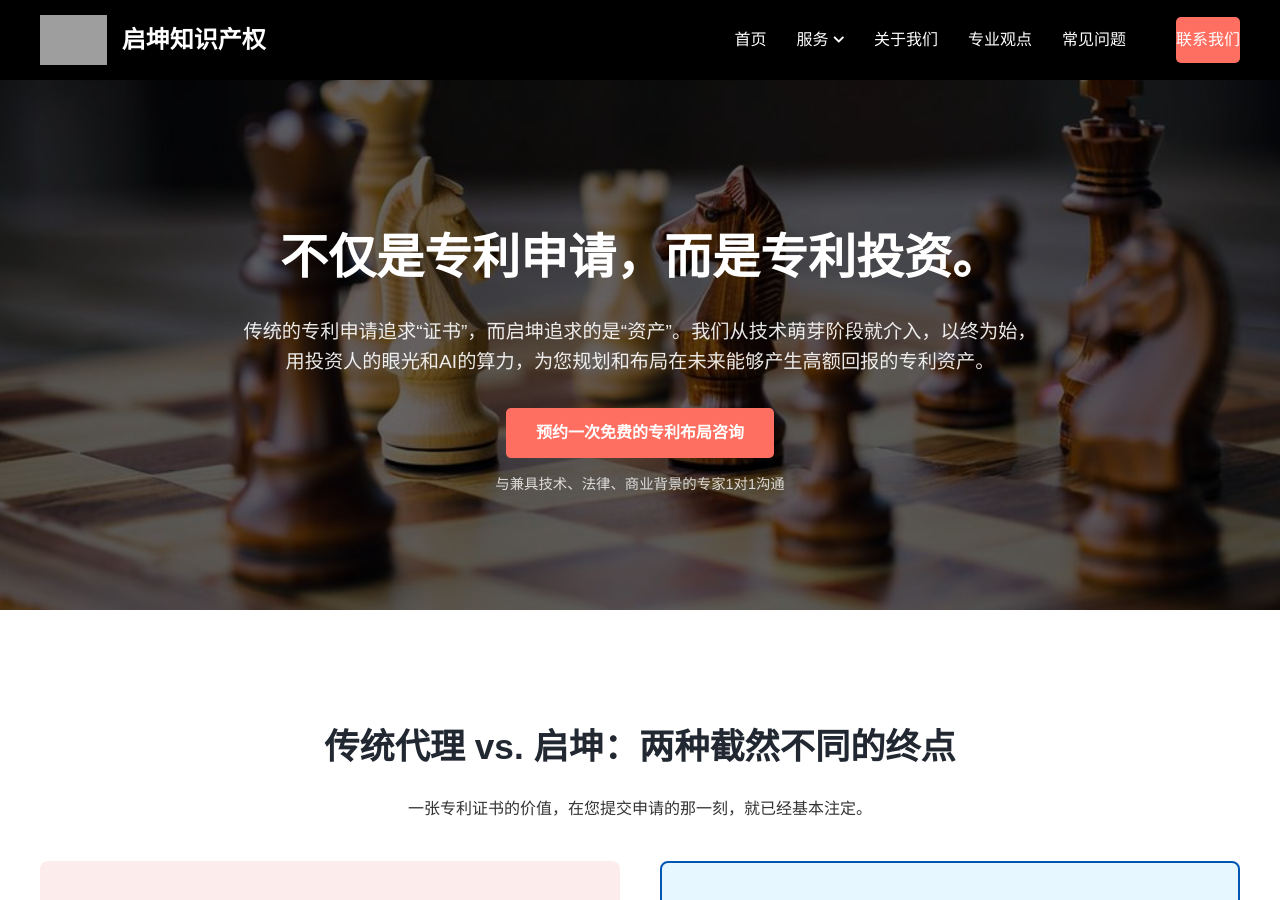
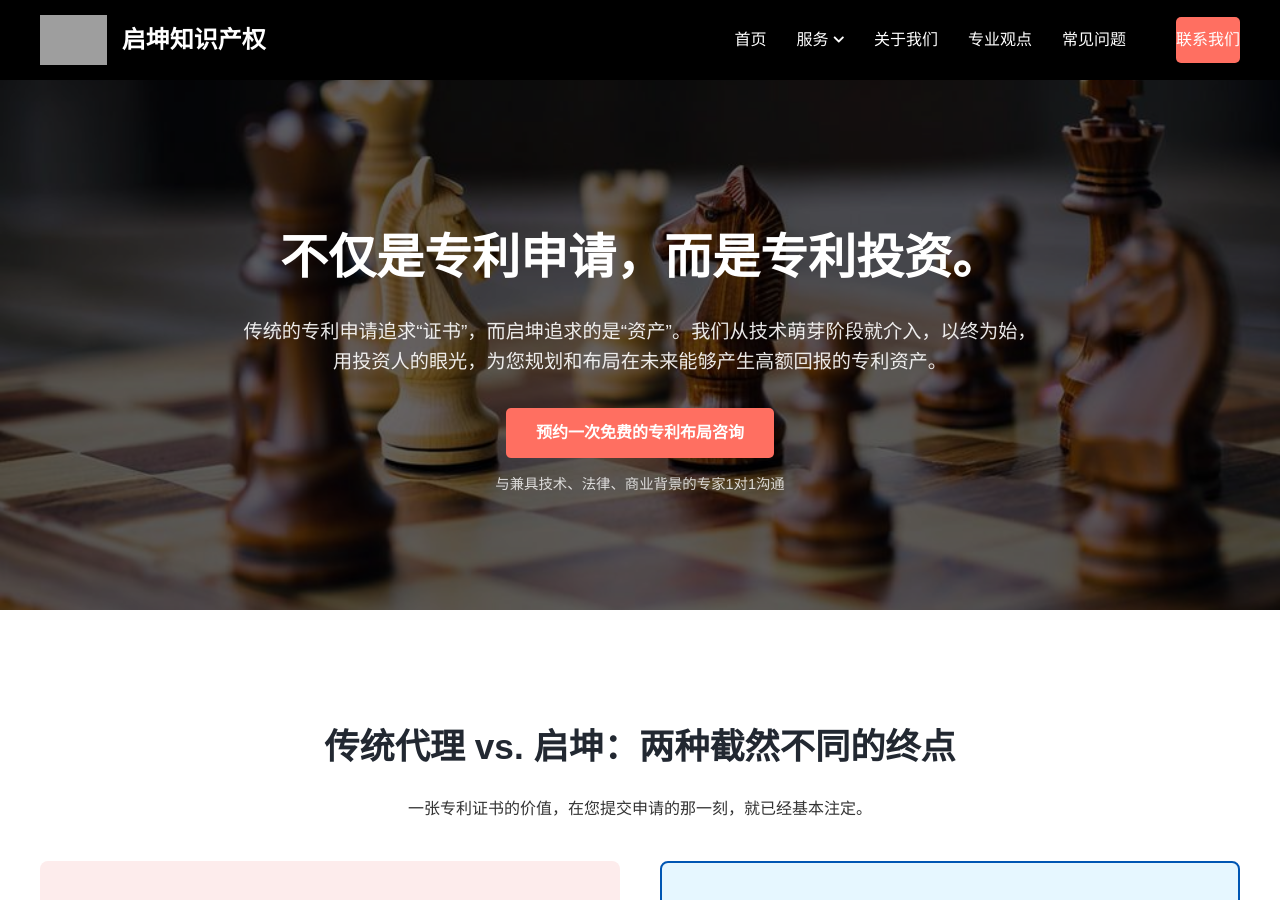
Before and after one commit to inventmain/qikunip, a Jekyll site: the page high-value-patent-layout.html, which Jekyll copies as it is, in a window 1280 px wide and 900 px high. Built offline with Jekyll 4.4.1, drawn with Linux system fonts in a browser that asks for light colours; grey boxes are pictures that could not be loaded.

Commit message:
Update high-value-patent-layout.html

```diff
--- a/high-value-patent-layout.html
+++ b/high-value-patent-layout.html
@@ -112,7 +112,7 @@
         <section class="hero">
             <div class="container">
                 <h1>不仅是专利申请，而是专利投资。</h1>
-                <p class="subtitle">传统的专利申请追求“证书”，而启坤追求的是“资产”。我们从技术萌芽阶段就介入，以终为始，用投资人的眼光和AI的算力，为您规划和布局在未来能够产生高额回报的专利资产。</p>
+                <p class="subtitle">传统的专利申请追求“证书”，而启坤追求的是“资产”。我们从技术萌芽阶段就介入，以终为始，用投资人的眼光，为您规划和布局在未来能够产生高额回报的专利资产。</p>
                 <a href="#contact" class="btn-main">预约一次免费的专利布局咨询</a>
                 <p class="disclaimer">与兼具技术、法律、商业背景的专家1对1沟通</p>
             </div>
```
